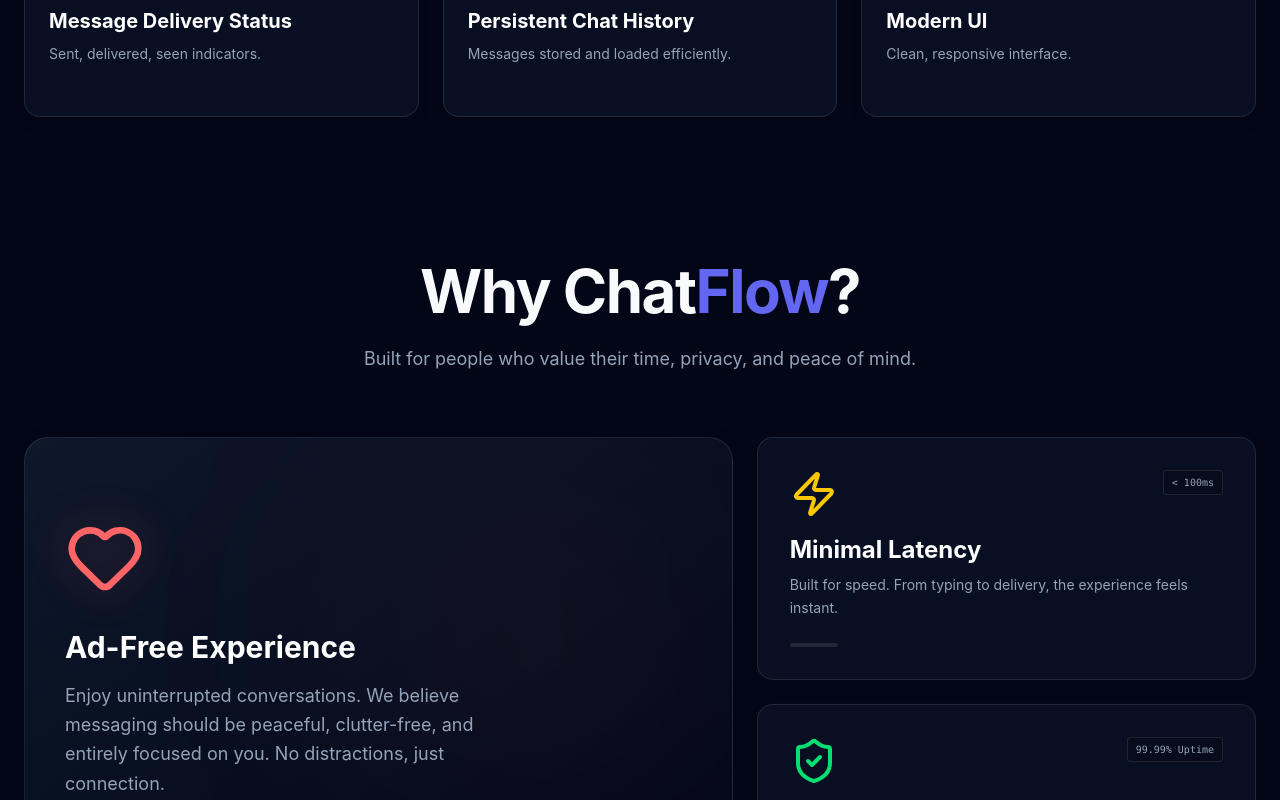
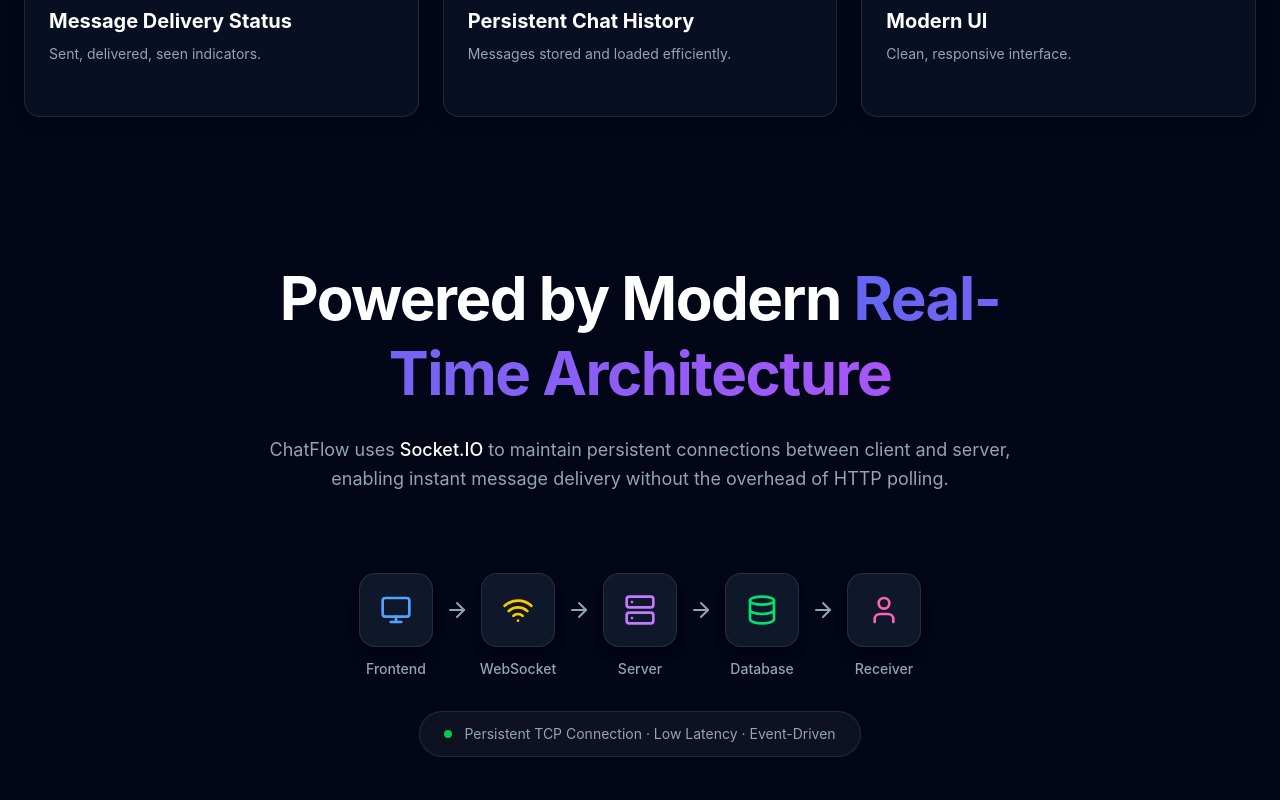
Before and after one commit to ankitbareth-dev/Chat-App-Frontend, a React (Vite) app: page / in a window 1280 px wide. Shown: the part 1480-2280 px from the top of the page. Built offline with nearby package versions, Linux system fonts and the light colour scheme; no server answers.

Commit message:
how it works section added in the landin page

```diff
--- /dev/null
+++ b/src/features/landing/HowItWorks.tsx
@@ -0,0 +1,150 @@
+import { useEffect, useRef } from "react";
+import { gsap } from "gsap";
+import { ScrollTrigger } from "gsap/ScrollTrigger";
+import {
+  Monitor,
+  Wifi,
+  Server,
+  Database,
+  User,
+  ArrowRight,
+} from "lucide-react";
+
+gsap.registerPlugin(ScrollTrigger);
+
+export const HowItWorks = () => {
+  const containerRef = useRef<HTMLDivElement>(null);
+
+  useEffect(() => {
+    const ctx = gsap.context(() => {
+      gsap.from(".section-header", {
+        scrollTrigger: {
+          trigger: containerRef.current,
+          start: "top 80%",
+        },
+        y: 50,
+        opacity: 0,
+        duration: 0.8,
+        ease: "power3.out",
+      });
+
+      gsap.from(".flow-item", {
+        scrollTrigger: {
+          trigger: ".flow-container",
+          start: "top 75%",
+        },
+        scale: 0.8,
+        opacity: 0,
+        duration: 0.6,
+        stagger: 0.2,
+        ease: "back.out(1.7)",
+      });
+    }, containerRef);
+
+    ScrollTrigger.refresh();
+    return () => ctx.revert();
+  }, []);
+
+  const steps = [
+    {
+      icon: <Monitor className="h-8 w-8" />,
+      label: "Frontend",
+      color: "text-blue-400",
+    },
+    {
+      icon: <Wifi className="h-8 w-8" />,
+      label: "WebSocket",
+      color: "text-yellow-400",
+    },
+    {
+      icon: <Server className="h-8 w-8" />,
+      label: "Server",
+      color: "text-purple-400",
+    },
+    {
+      icon: <Database className="h-8 w-8" />,
+      label: "Database",
+      color: "text-green-400",
+    },
+    {
+      icon: <User className="h-8 w-8" />,
+      label: "Receiver",
+      color: "text-pink-400",
+    },
+  ];
+
+  return (
+    <section
+      ref={containerRef}
+      className="py-32 relative z-10 bg-[var(--bg-deep)]/50"
+    >
+      <div className="container mx-auto px-6 max-w-6xl">
+        {/* Header */}
+        <div className="section-header text-center mb-20 flex flex-col items-center">
+          <h2 className="text-[clamp(2rem,5vw,3.75rem)] font-bold tracking-tight text-white leading-tight max-w-3xl text-center mb-6">
+            Powered by Modern{" "}
+            <span className="text-transparent bg-clip-text bg-gradient-to-r from-[var(--brand-primary)] to-[var(--brand-accent)]">
+              Real-Time Architecture
+            </span>
+          </h2>
+          <p className="text-[var(--text-muted)] text-lg max-w-3xl leading-relaxed text-center">
+            ChatFlow uses{" "}
+            <span className="text-white font-medium">Socket.IO</span> to
+            maintain persistent connections between client and server, enabling
+            instant message delivery without the overhead of HTTP polling.
+          </p>
+        </div>
+
+        {/* Visual Flow Diagram */}
+        <div className="flow-container flex flex-col md:flex-row items-center justify-center gap-4 md:gap-0">
+          {steps.map((step, index) => (
+            <div
+              key={index}
+              className="flex flex-col md:flex-row md:items-center items-center"
+            >
+              {/* The Node */}
+
+              <div className="flow-item relative flex flex-col items-center group">
+                <div
+                  className={`relative p-5 rounded-2xl bg-[var(--bg-surface)] border border-white/10 shadow-lg transition-all duration-300 group-hover:scale-110 group-hover:border-white/20 group-hover:shadow-2xl ${step.color}`}
+                >
+                  {/* Glow Effect on Hover */}
+                  <div className="absolute inset-0 rounded-2xl bg-current opacity-0 group-hover:opacity-10 blur-xl transition-opacity"></div>
+                  <div className="relative z-10">{step.icon}</div>
+                </div>
+
+                <span className="relative md:absolute md:top-full md:left-1/2 md:-translate-x-1/2 mt-3 md:mt-3 text-sm font-medium text-[var(--text-muted)] group-hover:text-white transition-colors whitespace-nowrap">
+                  {step.label}
+                </span>
+              </div>
+
+              {/* Desktop Arrow (Rendered between items) */}
+              {index < steps.length - 1 && (
+                <div className="flow-item hidden md:flex mx-3 text-[var(--text-muted)]">
+                  <ArrowRight className="h-6 w-6" />
+                </div>
+              )}
+
+              {/* Mobile Arrow (Vertical) */}
+              {index < steps.length - 1 && (
+                <div className="flow-item md:hidden rotate-90 my-2 text-[var(--text-muted)]">
+                  <ArrowRight className="h-6 w-6" />
+                </div>
+              )}
+            </div>
+          ))}
+        </div>
+
+        {/* Technical Sub-text */}
+        <div className="section-header mt-16 text-center">
+          <div className="inline-flex items-center gap-3 px-6 py-3 rounded-full bg-white/5 border border-white/10">
+            <div className="h-2 w-2 rounded-full bg-green-500 animate-pulse"></div>
+            <span className="text-sm text-[var(--text-muted)]">
+              Persistent TCP Connection · Low Latency · Event-Driven
+            </span>
+          </div>
+        </div>
+      </div>
+    </section>
+  );
+};
--- a/src/features/landing/LandingPageWrapper.tsx
+++ b/src/features/landing/LandingPageWrapper.tsx
@@ -1,9 +1,8 @@
-import { CTA } from "./CTA";
 import { Features } from "./Features";
 import { Footer } from "./Footer";
 import { Hero } from "./Hero";
+import { HowItWorks } from "./HowItWorks";
 import { Navbar } from "./Navbar";
-import { Testimonials } from "./Testimonials";
 
 const LandingPageWrapper = () => {
   return (
@@ -13,8 +12,7 @@ const LandingPageWrapper = () => {
       <main className="relative z-10">
         <Hero />
         <Features />
-        <Testimonials />
-        <CTA />
+        <HowItWorks />
       </main>
       <Footer />
     </div>
```
